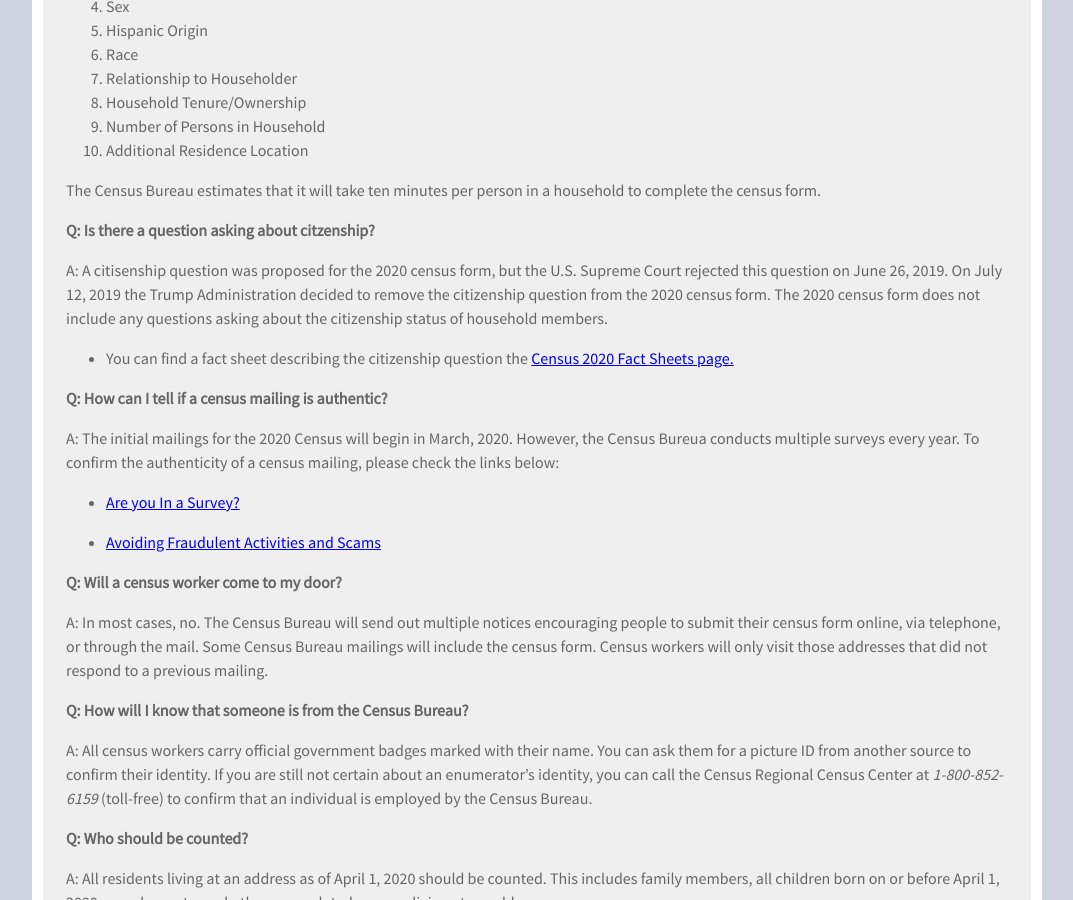
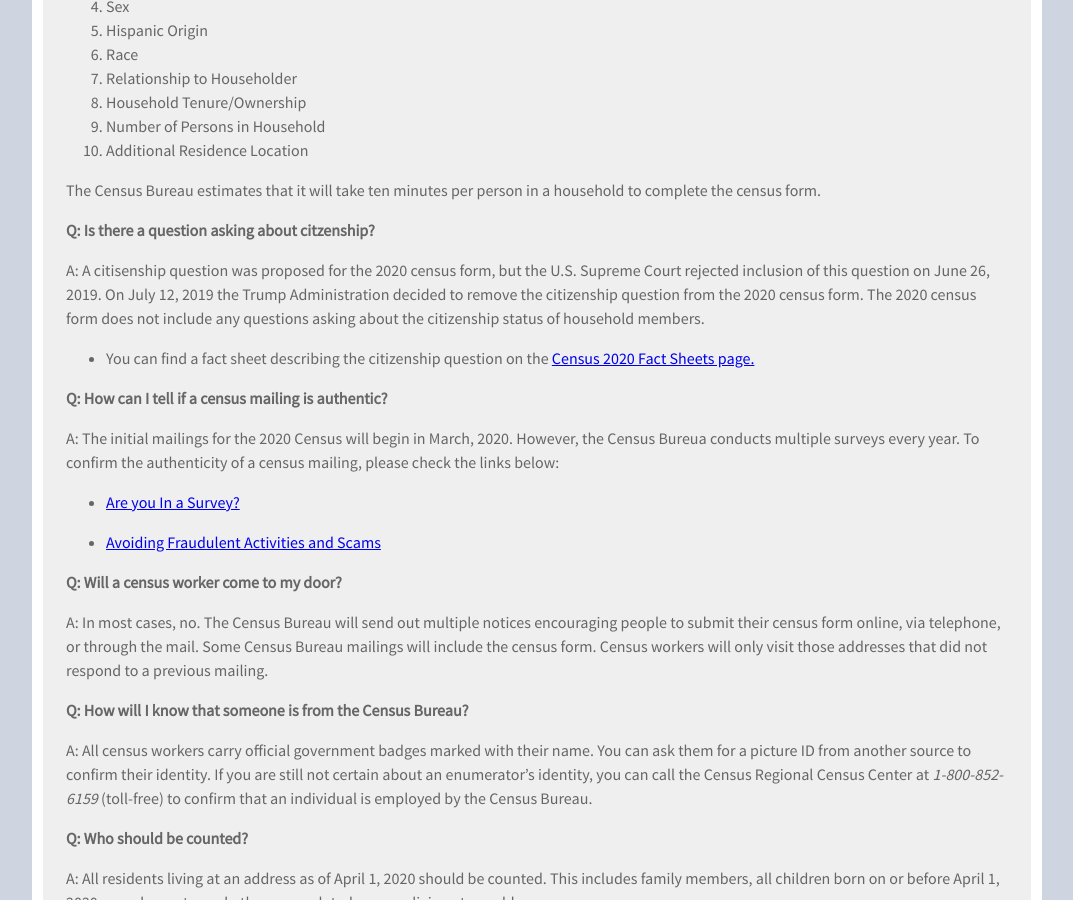
Before and after one commit to TBleess/Website_New, a Jekyll site: the page built from pages/5_CensusACS/2020-faq.md, in a window 1280 px wide and 900 px high, scrolled down 1192 px. Shown: the whole window, without its empty margins (103-1176 px from the left). Built offline with Jekyll 4.4.1, drawn with Linux system fonts in a browser that asks for light colours.

Commit message:
Update 2020-faq.md

```diff
--- a/pages/5_CensusACS/2020-faq.md
+++ b/pages/5_CensusACS/2020-faq.md
@@ -48,9 +48,9 @@ The Census Bureau estimates that it will take ten minutes per person in a househ
 
 **Q: Is there a question asking about citzenship?**
 
-A: A citisenship question was proposed for the 2020 census form, but the U.S. Supreme Court rejected this question on June 26, 2019.  On July 12, 2019 the Trump Administration decided to remove the citizenship question from the 2020 census form.  The 2020 census form does not include any questions asking about the citizenship status of household members.
+A: A citisenship question was proposed for the 2020 census form, but the U.S. Supreme Court rejected inclusion of this question on June 26, 2019.  On July 12, 2019 the Trump Administration decided to remove the citizenship question from the 2020 census form.  The 2020 census form does not include any questions asking about the citizenship status of household members.
 
-- You can find a fact sheet describing the citizenship question the  [Census 2020 Fact Sheets page.](https://demography.dola.colorado.gov/census-acs/2020-factsheets/)
+- You can find a fact sheet describing the citizenship question on the [Census 2020 Fact Sheets page.](https://demography.dola.colorado.gov/census-acs/2020-factsheets/)
 
 
 **Q: How can I tell if a census mailing is authentic?**
```
